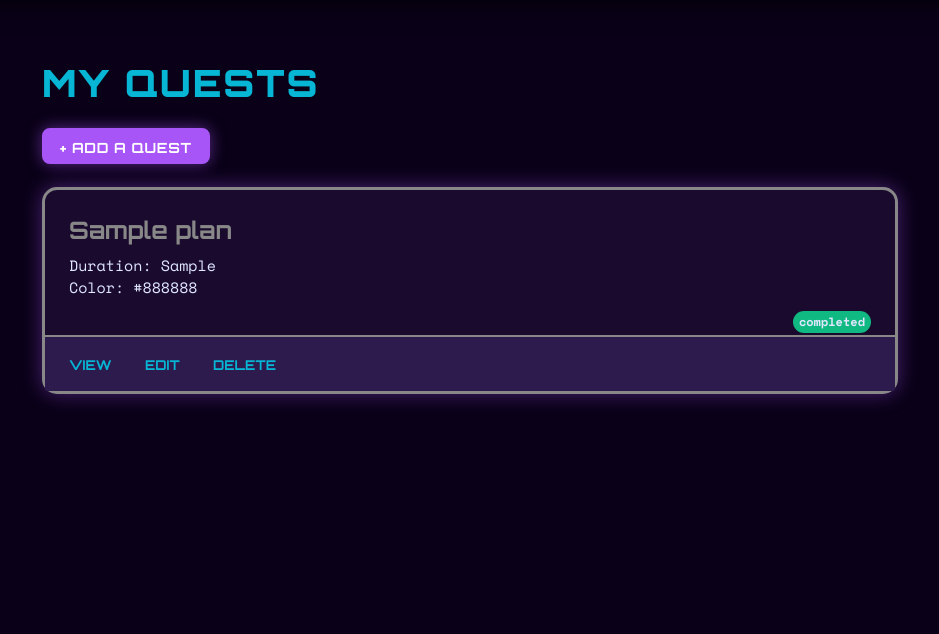
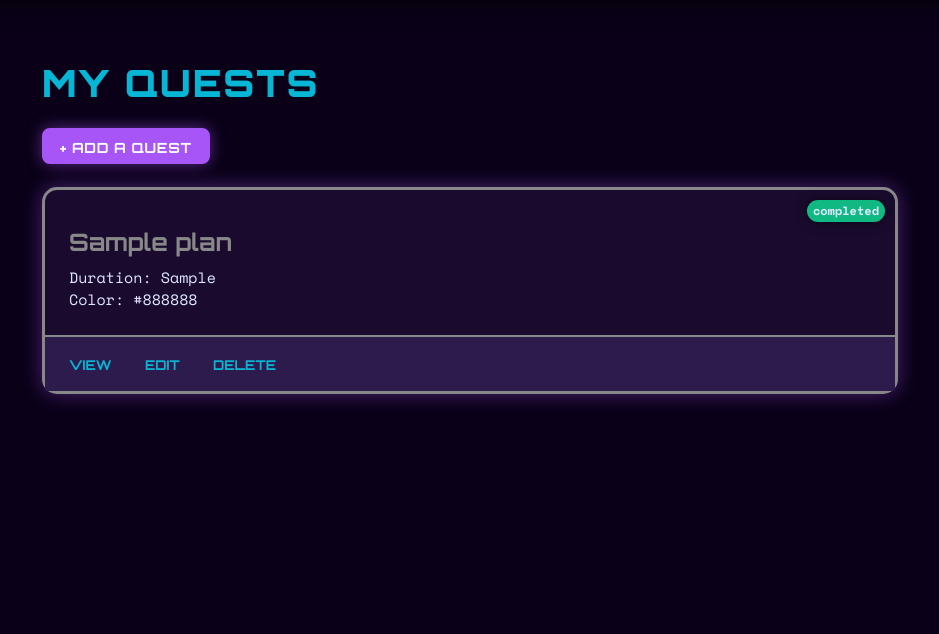
Before and after one commit to mohdrahk/Kuesuto, a Django app: page /plans/ in a window 1280 px wide. Shown: the part 64-698 px from the top of the page, without its empty margins (170-1109 px from the left). Run offline with Django 5.2, Linux system fonts and the light colour scheme; a user stored in the database is signed in; tables that the repository leaves empty hold one stand-in row (values such as "Sample post"); grey boxes marked "Sample" are stand-in pictures.

Commit message:
plan status badge position fixed

```diff
--- a/Kuesuto/main_app/templates/plans/index.html
+++ b/Kuesuto/main_app/templates/plans/index.html
@@ -11,8 +11,15 @@
 {% if plans %}
   <div style="display:grid; grid-template-columns: repeat(auto-fit, minmax(260px, 1fr)); gap:16px;">
     {% for plan in plans %}
-      <div class="card" style="border: 3px solid {{ plan.color }} !important; border-radius: 12px; ">
-        <div class="card-content">
+      <div class="card" style="border: 3px solid {{ plan.color }} !important; border-radius: 12px; postion: relative;">
+        <div style="position:absolute; top: 10px; right: 10px; z-index:2; filter: drop-shadow(0 0 6px rgba(0,0,0,0.6));">
+          {% if plan.is_completed %}
+            <span class="new badge green"  data-badge-caption="completed"></span>
+          {% else %}
+            <span class="new badge grey" data-badge-caption="in progress"></span>
+          {% endif %}
+        </div>
+        <div class="card-content" style="padding-top: 36px !important;">
           <span class="card-title">
             <a href="{% url 'plans_detail' plan.id %}" style="color: {{plan.color}} !important; font-weight:700; ">
               {{ plan.name }}
@@ -21,14 +28,6 @@
 
           <p><strong>Duration:</strong> {{ plan.duration }}</p>
           <p><strong>Color:</strong> {{ plan.color }}</p>
-
-          <p style="margin-top:12px;">
-            {% if plan.is_completed %}
-              <span class="new badge green" data-badge-caption="completed"></span>
-            {% else %}
-              <span class="new badge grey" data-badge-caption="in progress"></span>
-            {% endif %}
-          </p>
         </div>
 
         <div class="card-action" style="border-top: 2px solid {{ plan.color }} !important; ">
```
